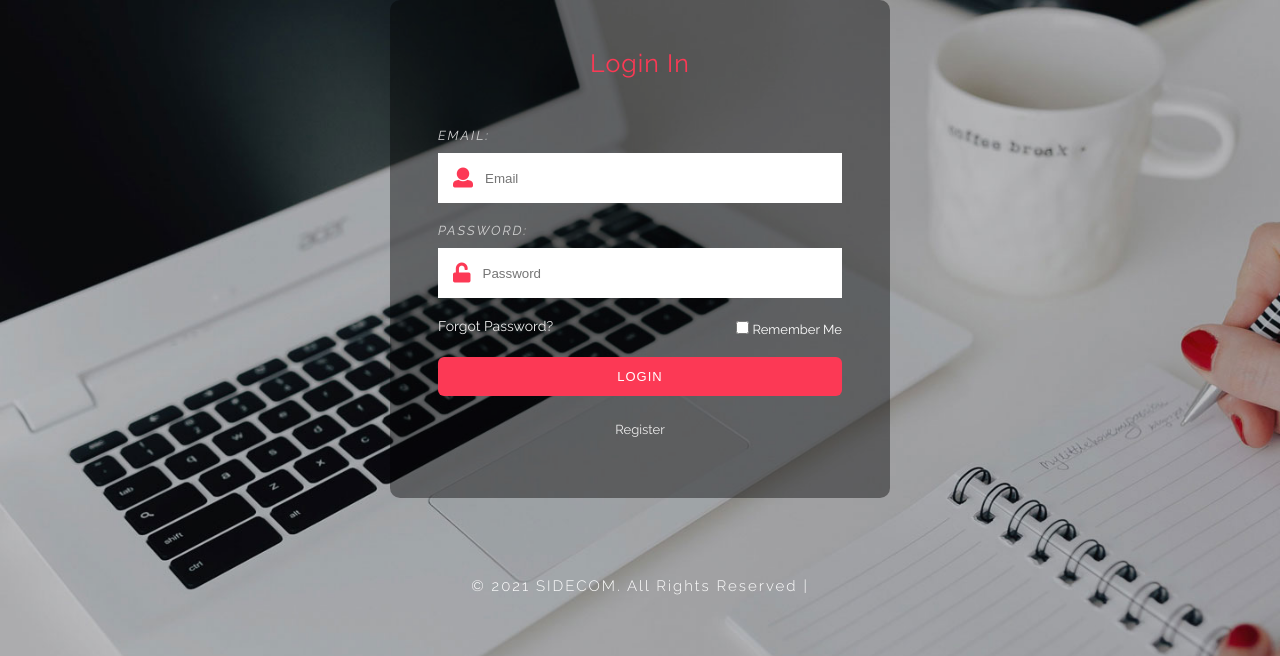
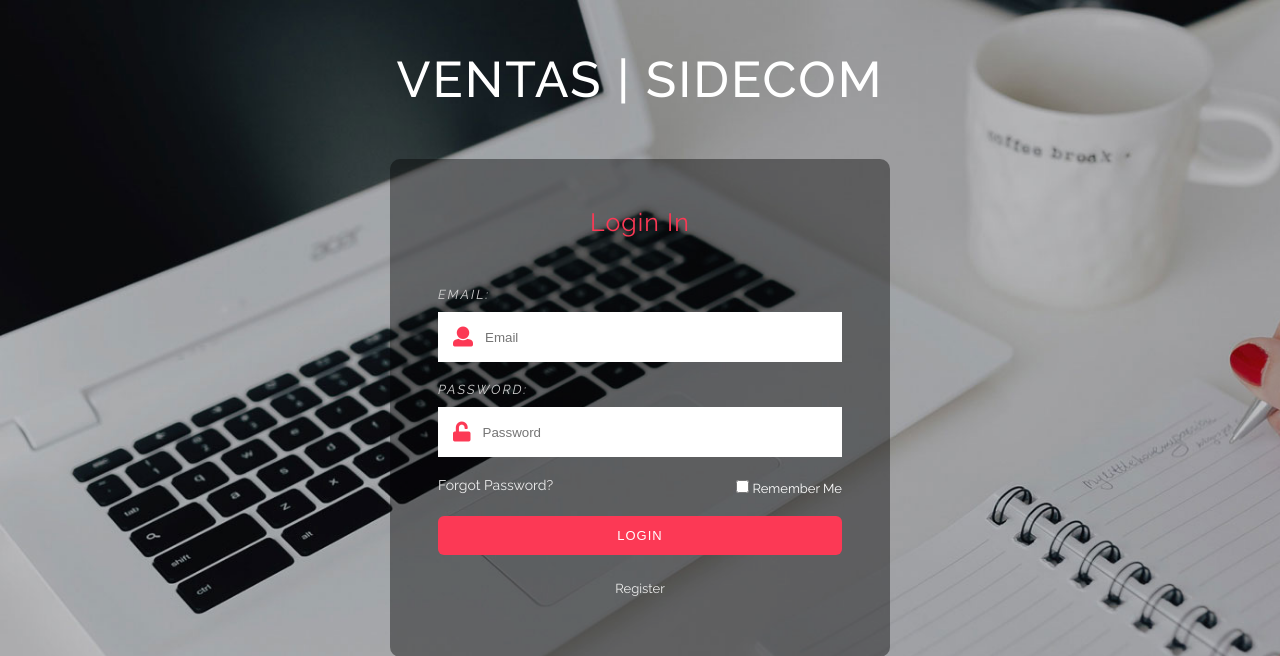
Before and after one commit to JCJMA1994/django-firebase, a Django app: page / in a window 1280 px wide. Shown: the top 656 px of the page. Run offline with Django 4.2, Linux system fonts and the light colour scheme.

Commit message:
Modified view signIn.html, signup.html

```diff
--- a/templates/signIn.html
+++ b/templates/signIn.html
@@ -7,7 +7,7 @@
 <!DOCTYPE html>
 <html lang="en">
 <head>
-    <title>VENTAS - SIDECOM</title>
+    <title>SIDECOM</title>
     <!-- meta tags -->
     <meta charset="UTF-8"/>
     <meta name="viewport" content="width=device-width, initial-scale=1.0"/>
@@ -25,6 +25,7 @@
 
 </head>
 <body>
+<h1>VENTAS | SIDECOM</h1>
 <div class=" w3l-login-form">
     <h2>Login In</h2>
     <form action="/postsign/" method="post">
--- a/templates/signup.html
+++ b/templates/signup.html
@@ -25,6 +25,7 @@
 
 </head>
 <body>
+<h1>VENTAS | SIDECOM</h1>
 <div class=" w3l-login-form">
     <h2>Register</h2>
     <form action="/postsignup/" method="post">
```
